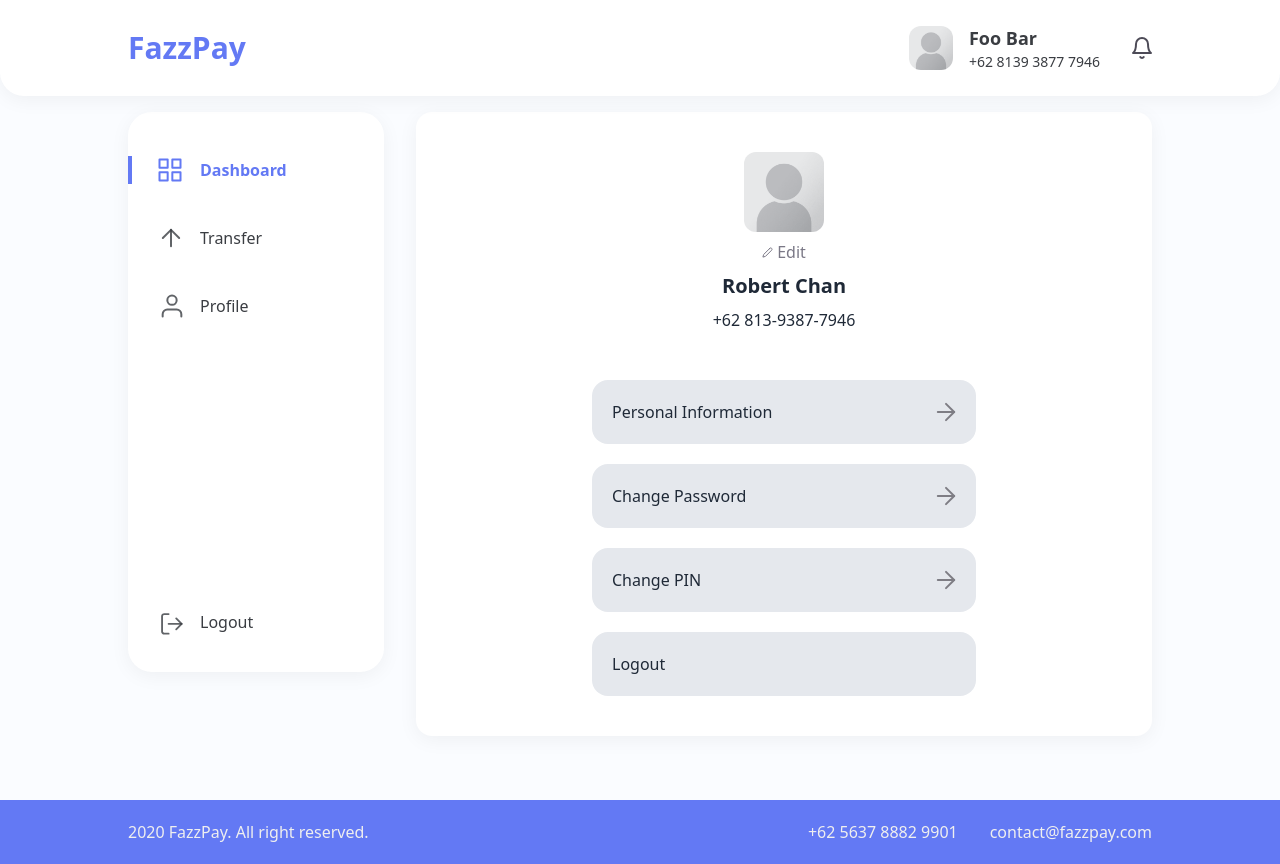
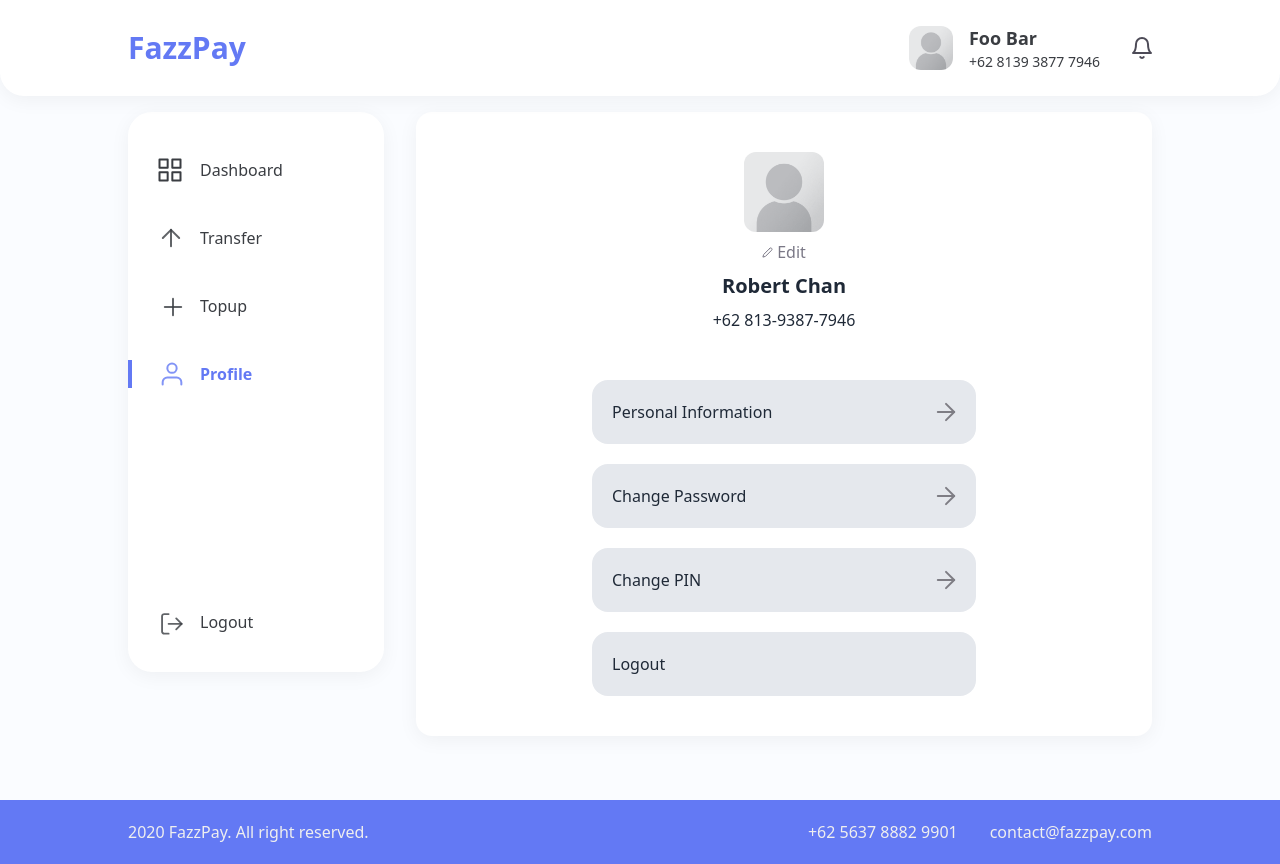
Before and after one commit to justcallmeahann/fazzpay-next, a Next.js app: page /dashboard/profile in a window 1280 px wide. Built offline with nearby package versions, Linux system fonts and the light colour scheme.

Commit message:
add link on sidebar

```diff
--- a/src/components/dashboard/Sidebar.js
+++ b/src/components/dashboard/Sidebar.js
@@ -1,11 +1,24 @@
 import Link from 'next/link';
+import { useRouter } from 'next/router';
 
 function Sidebar() {
+  const router = useRouter();
+  const currentRoute = router.pathname;
+  const style = {
+    active: "border-primary stroke-primary text-primary  font-semibold",
+    inactive: "border-white stroke-dark",
+  };
   return (
     <aside className="relative">
       <div className="py-6 fixed mt-28 w-[16rem] bg-white rounded-3xl shadow-card-md h-[70vh] text-dark">
         <ul className="flex flex-col h-full">
-          <li className="border-primary border-l-4 px-6 my-5 flex items-center gap-4 text-primary font-semibold">
+          <li>
+            <Link
+              href={"/dashboard/"}
+              className={`${
+                currentRoute === "/dashboard" ? style.active : style.inactive
+              }  border-l-4 px-6 my-5 flex items-center gap-4 transition-colors hover:text-primary-focus   hover:stroke-primary-focus`}
+            >
               <svg
                 width="28"
                 height="28"
@@ -15,36 +28,42 @@ function Sidebar() {
               >
                 <path
                   d="M11.6667 3.5H3.5V11.6667H11.6667V3.5Z"
-                stroke="#6379F4"
-                stroke-width="2"
-                stroke-linecap="round"
-                stroke-linejoin="round"
+                  strokeWidth="2"
+                  strokeLinecap="round"
+                  strokeLinejoin="round"
                 />
                 <path
                   d="M24.5 3.5H16.3333V11.6667H24.5V3.5Z"
-                stroke="#6379F4"
-                stroke-width="2"
-                stroke-linecap="round"
-                stroke-linejoin="round"
+                  strokeWidth="2"
+                  strokeLinecap="round"
+                  strokeLinejoin="round"
                 />
                 <path
                   d="M24.5 16.333H16.3333V24.4997H24.5V16.333Z"
-                stroke="#6379F4"
-                stroke-width="2"
-                stroke-linecap="round"
-                stroke-linejoin="round"
+                  strokeWidth="2"
+                  strokeLinecap="round"
+                  strokeLinejoin="round"
                 />
                 <path
                   d="M11.6667 16.333H3.5V24.4997H11.6667V16.333Z"
-                stroke="#6379F4"
-                stroke-width="2"
-                stroke-linecap="round"
-                stroke-linejoin="round"
+                  strokeWidth="2"
+                  strokeLinecap="round"
+                  strokeLinejoin="round"
                 />
               </svg>
               Dashboard
+            </Link>
           </li>
-          <li className="border-white border-l-4 px-6 my-5 flex items-center gap-4">
+
+          <li>
+            <Link
+              href={"/dashboard/transfer"}
+              className={`${
+                currentRoute === "/dashboard/transfer"
+                  ? style.active
+                  : style.inactive
+              }  border-l-4 px-6 my-5 flex items-center gap-4 transition-colors hover:text-primary-focus   hover:stroke-primary-focus`}
+            >
               <svg
                 width="28"
                 height="28"
@@ -54,27 +73,66 @@ function Sidebar() {
               >
                 <path
                   d="M10 18.1663V1.83301"
-                stroke="#3A3D42"
-                stroke-opacity="0.8"
-                stroke-width="2"
-                stroke-linecap="round"
-                stroke-linejoin="round"
+                  strokeOpacity="0.8"
+                  strokeWidth="2"
+                  strokeLinecap="round"
+                  strokeLinejoin="round"
                 />
                 <path
                   d="M1.83333 9.99968L10 1.83301L18.1667 9.99968"
-                stroke="#3A3D42"
-                stroke-opacity="0.8"
-                stroke-width="2"
-                stroke-linecap="round"
-                stroke-linejoin="round"
+                  strokeOpacity="0.8"
+                  strokeWidth="2"
+                  strokeLinecap="round"
+                  strokeLinejoin="round"
                 />
               </svg>
               Transfer
+            </Link>
           </li>
+
+          <li>
+            <Link
+              href={"/dashboard/topup"}
+              className={`${
+                currentRoute === "/dashboard/topup"
+                  ? style.active
+                  : style.inactive
+              }  border-l-4 px-6 my-5 flex items-center gap-4 transition-colors hover:text-primary-focus   hover:stroke-primary-focus`}
+            >
+              <svg
+                width="28"
+                height="28"
+                viewBox="-7 0 28 18"
+                fill="none"
+                xmlns="http://www.w3.org/2000/svg"
+              >
+                <path
+                  d="M10 1.83301V18.1663"
+                  strokeOpacity="0.8"
+                  strokeWidth="2"
+                  strokeLinecap="round"
+                  strokeLinejoin="round"
+                />
+                <path
+                  d="M1.83301 10H18.1663"
+                  strokeOpacity="0.8"
+                  strokeWidth="2"
+                  strokeLinecap="round"
+                  strokeLinejoin="round"
+                />
+              </svg>
+              Topup
+            </Link>
+          </li>
+
           <li>
             <Link
               href={"/dashboard/profile"}
-              className="border-white border-l-4 px-6 my-5 flex items-center gap-4"
+              className={`${
+                currentRoute === "/dashboard/profile"
+                  ? style.active
+                  : style.inactive
+              }  border-l-4 px-6 my-5 flex items-center gap-4 transition-colors hover:text-primary-focus   hover:stroke-primary-focus`}
             >
               <svg
                 width="28"
@@ -85,19 +143,17 @@ function Sidebar() {
               >
                 <path
                   d="M20.3333 22.5V20.1667C20.3333 18.929 19.8417 17.742 18.9665 16.8668C18.0913 15.9917 16.9043 15.5 15.6667 15.5H6.33334C5.09566 15.5 3.90868 15.9917 3.03351 16.8668C2.15834 17.742 1.66667 18.929 1.66667 20.1667V22.5"
-                  stroke="#3A3D42"
-                  stroke-opacity="0.8"
-                  stroke-width="2"
-                  stroke-linecap="round"
-                  stroke-linejoin="round"
+                  strokeOpacity="0.8"
+                  strokeWidth="2"
+                  strokeLinecap="round"
+                  strokeLinejoin="round"
                 />
                 <path
                   d="M11 10.8333C13.5773 10.8333 15.6667 8.744 15.6667 6.16667C15.6667 3.58934 13.5773 1.5 11 1.5C8.42267 1.5 6.33333 3.58934 6.33333 6.16667C6.33333 8.744 8.42267 10.8333 11 10.8333Z"
-                  stroke="#3A3D42"
-                  stroke-opacity="0.8"
-                  stroke-width="2"
-                  stroke-linecap="round"
-                  stroke-linejoin="round"
+                  strokeOpacity="0.8"
+                  strokeWidth="2"
+                  strokeLinecap="round"
+                  strokeLinejoin="round"
                 />
               </svg>
               Profile
```
Lines whose indentation alone changed are shown as unchanged.
